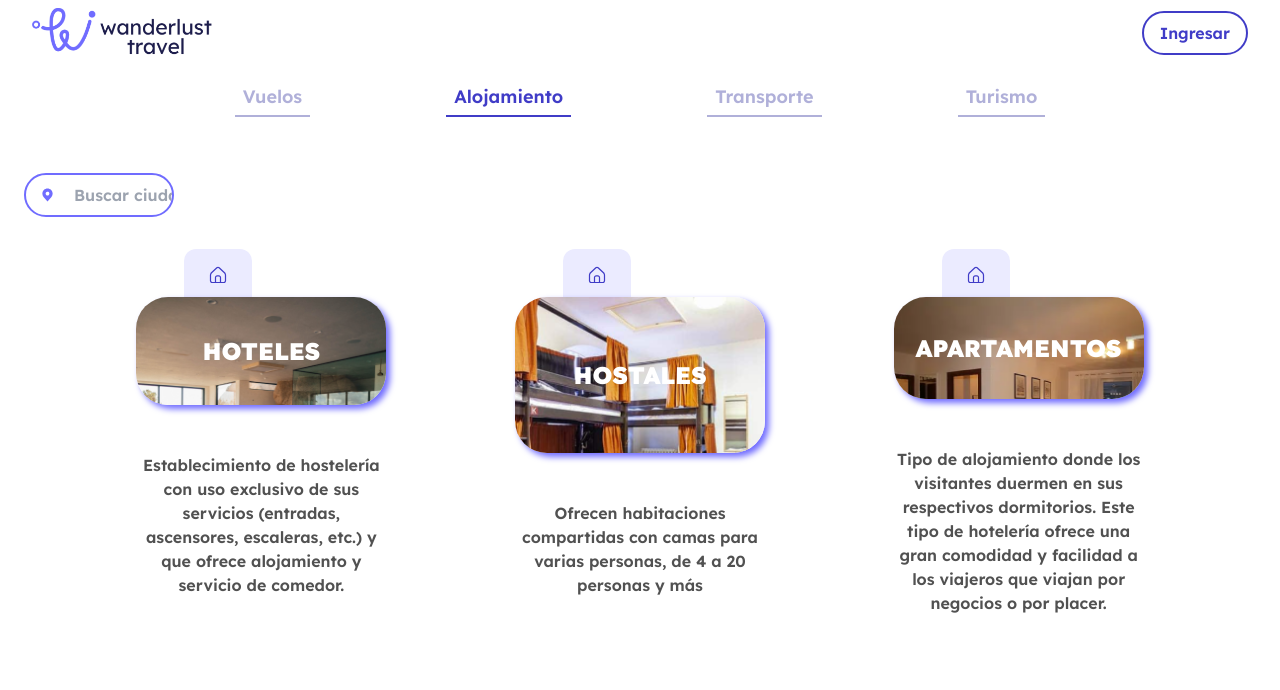
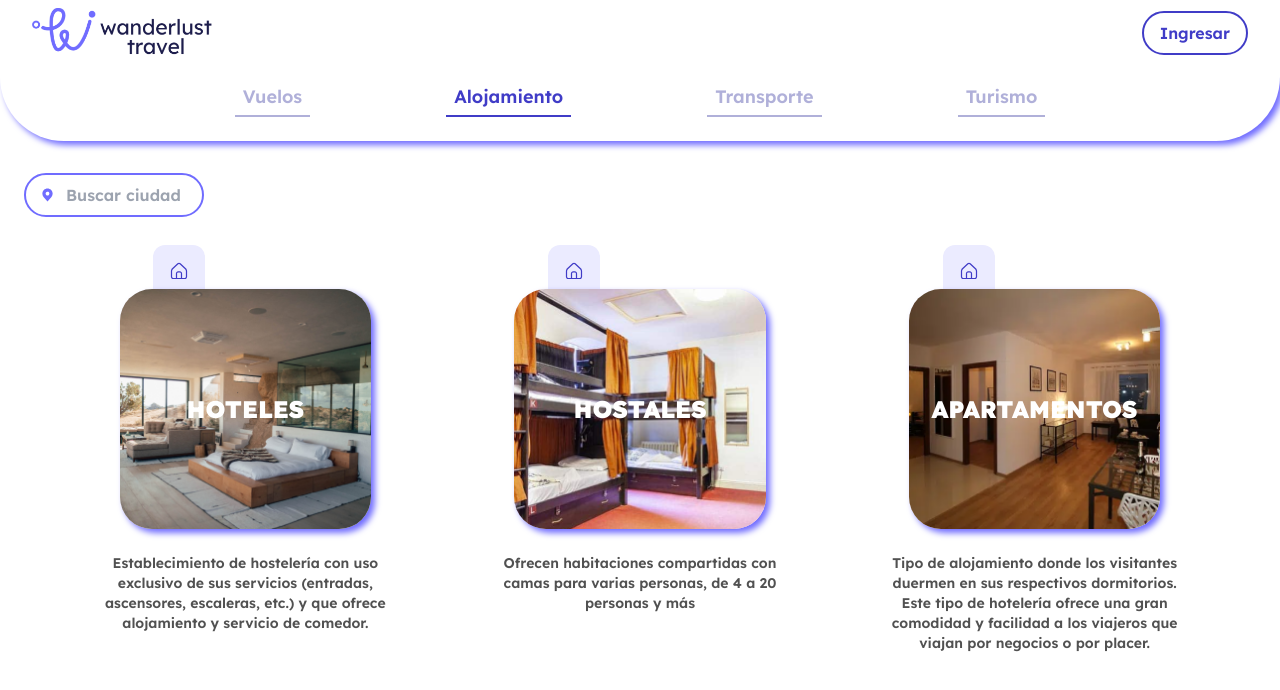
Before and after one commit to Slisandro/wanderlust_frontend, a Next.js app: page / in a window 1280 px wide. Both pictures are taken after a click on the item "Alojamiento". Shown: the top 690 px of the page. Built offline with nearby package versions, Linux system fonts and the light colour scheme.

Commit message:
styles accommodation module

```diff
--- a/src/core/layout/header-component.tsx
+++ b/src/core/layout/header-component.tsx
@@ -3,7 +3,7 @@ import NavLinkComponent from "../components/navlink-component";
 
 export default function HeaderComponent () {
     return (
-      <div className="bg-white w-screen pb-6 pt-2 px-8 flex flex-col gap-6 rounded-b-[4rem]">
+      <div className="bg-white w-full pb-6 pt-2 px-8 flex flex-col gap-6 rounded-b-[4rem] shadow-default">
         <NavComponent />
         <NavLinkComponent />
       </div>
--- a/src/modules/alojamiento/components/home-chip-component.tsx
+++ b/src/modules/alojamiento/components/home-chip-component.tsx
@@ -2,7 +2,7 @@ import React from 'react'
 
 function HomeChipComponent() {
     return (
-        <div className="absolute top-[-3rem] left-12 bg-[#EBEBFF] h-[5rem] z-0 rounded-xl px-6 pt-4">
+        <div className="absolute top-[-2.75rem] left-14 bg-[#EBEBFF] h-[5rem] z-0 rounded-xl px-4 pt-4">
             <svg width="20" height="20" viewBox="0 0 33 33" fill="none" xmlns="http://www.w3.org/2000/svg">
                 <path d="M28.875 26.125V16.8671C28.875 16.1211 28.7232 15.3829 28.4289 14.6974C28.1347 14.0119 27.704 13.3934 27.1631 12.8796L18.3948 4.55124C17.8837 4.0657 17.2056 3.79498 16.5007 3.79498C15.7957 3.79498 15.1177 4.0657 14.6066 4.55124L5.83687 12.8796C5.29602 13.3934 4.86535 14.0119 4.57106 14.6974C4.27676 15.3829 4.125 16.1211 4.125 16.8671V26.125C4.125 26.8543 4.41473 27.5538 4.93046 28.0695C5.44618 28.5853 6.14565 28.875 6.875 28.875H26.125C26.8543 28.875 27.5538 28.5853 28.0695 28.0695C28.5853 27.5538 28.875 26.8543 28.875 26.125Z" stroke="#403CC7" strokeWidth="2" strokeLinecap="round" strokeLinejoin="round" />
                 <path d="M12.375 20.625C12.375 19.8957 12.6647 19.1962 13.1805 18.6805C13.6962 18.1647 14.3957 17.875 15.125 17.875H17.875C18.6043 17.875 19.3038 18.1647 19.8195 18.6805C20.3353 19.1962 20.625 19.8957 20.625 20.625V28.875H12.375V20.625Z" stroke="#403CC7" strokeWidth="2" strokeLinecap="round" strokeLinejoin="round" />
--- a/src/modules/alojamiento/components/search-accommodation-component.tsx
+++ b/src/modules/alojamiento/components/search-accommodation-component.tsx
@@ -16,8 +16,8 @@ function SearchAccommodationComponent() {
                 }
                 placeholder={"Buscar ciudad"}
                 disabled={false}
-                styleContainer={"relative flex items-center w-[150px]"}
-                styleInput={"border-2 border-default rounded-[50px] text-default text-large font-[600] py-2 pl-12 w-full outline-none"}
+                styleContainer={"relative flex items-center w-[max-content]"}
+                styleInput={"border-2 border-default rounded-[50px] text-default text-large font-[600] pl-10 outline-none py-2 w-[180px]"}
                 onChange={handleCity}
             />
             {
--- a/src/modules/alojamiento/layout/list-types-accommodation-layout.tsx
+++ b/src/modules/alojamiento/layout/list-types-accommodation-layout.tsx
@@ -4,7 +4,7 @@ import CardAccommodationComponent from '../components/card-accommodation-compone
 
 function ListTypesAccommodationLayout() {
     return (
-        <div className="w-full flex items-center justify-around px-12 mt-12 h-[max-content]">
+        <div className="w-full flex items-start justify-around px-6 mt-10 h-[max-content]">
             {
                 TypeAccommodation.map((accommodation) => {
                     return (
@@ -12,10 +12,10 @@ function ListTypesAccommodationLayout() {
                             key={accommodation.title}
                             title={accommodation.title}
                             description={accommodation.description}
-                            styleContainer={"relative flex flex-col items-center justify-start w-[max-content] h-[300px] gap-12"}
-                            styleCard={`flex items-center justify-center shadow-default h-[250px] w-[250px] bg-no-repeat rounded-[2rem] bg-cover z-[2] ${accommodation.urlImage} opacity-.8`}
+                            styleContainer={"relative flex flex-col items-center justify-start w-[25%] h-full gap-6"}
+                            styleCard={`flex items-center justify-center shadow-default w-[85%] mx-auto h-[30vh] bg-no-repeat rounded-[2rem] bg-cover z-[2] ${accommodation.urlImage} opacity-.8`}
                             styleTitle={"text-white font-black text-2xl uppercase"}
-                            styleDescription={"text-paragraph text-center font-[600] text-md max-w-[250px] h-[150px]"}
+                            styleDescription={"text-paragraph text-center font-[600] text-sm w-[100%]"}
                         />
                     )
                 })
```
